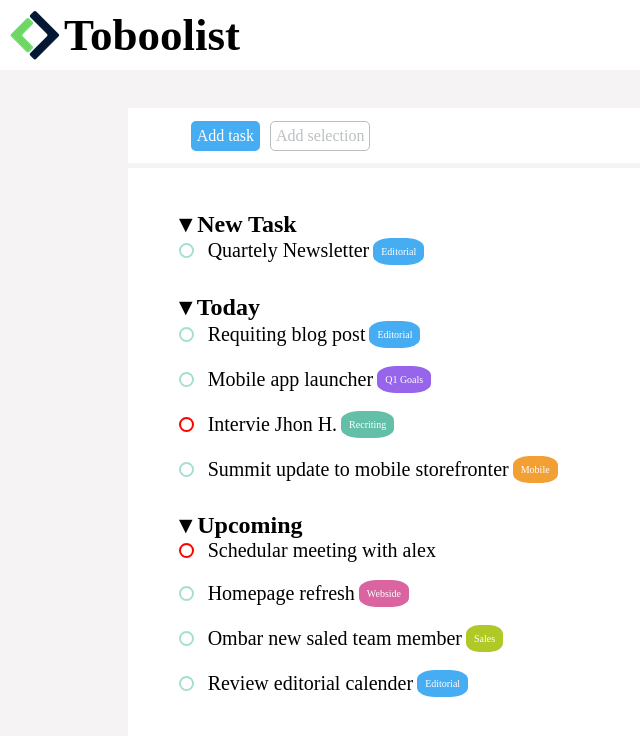
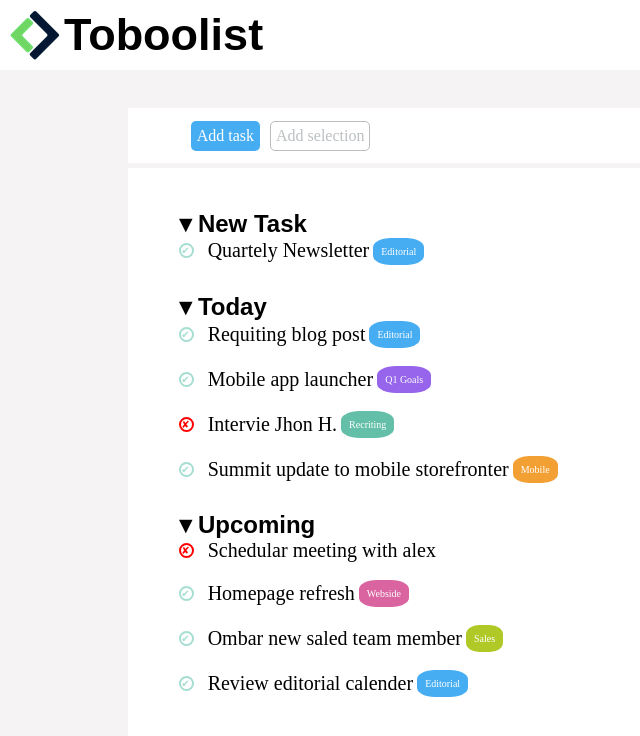
Before and after one commit to AlexLosciale/html-css-toboolist, a plain HTML site: page index.html in a window 1280 px wide. Shown: the whole page, without its empty margins (0-640 px from the left). Drawn offline with Linux system fonts and the light colour scheme.

Commit message:
add:simboli

```diff
--- a/index.html
+++ b/index.html
@@ -23,35 +23,35 @@
 
             <h2>▾ New Task</h2>
 
-            <div class="sfera"></div> <p>Quartely Newsletter</p>
+            <div class="sfera">✔</div> <p>Quartely Newsletter</p>
             <div class="rettangolo">Editorial</div>
 
             <h2>▾ Today</h2>
 
-            <div class="sfera"></div> <p>Requiting blog post</p>
+            <div class="sfera">✔</div> <p>Requiting blog post</p>
             <div class="rettangolo">Editorial</div> <br>
             <br>
-            <div class="sfera"></div> <p>Mobile app launcher</p>
+            <div class="sfera">✔</div> <p>Mobile app launcher</p>
             <div class="rettangolo2">Q1 Goals</div> <br>
             <br>
-            <div class="sfera2"></div> <p>Intervie Jhon H.</p>
+            <div class="sfera2">✘</div> <p>Intervie Jhon H.</p>
             <div class="rettangolo3">Recriting</div> <br>
             <br>
-            <div class="sfera"></div> <p>Summit update to mobile storefronter</p>
+            <div class="sfera">✔</div> <p>Summit update to mobile storefronter</p>
             <div class="rettangolo4">Mobile</div>
 
             <h2>▾ Upcoming</h2>
 
-            <div class="sfera2"></div> <p>Schedular meeting with alex</p>
+            <div class="sfera2">✘</div> <p>Schedular meeting with alex</p>
             <br>
             <br>
-            <div class="sfera"></div> <p>Homepage refresh</p>
+            <div class="sfera">✔</div> <p>Homepage refresh</p>
             <div class="rettangolo5">Webside</div> <br>
             <br>
-            <div class="sfera"></div> <p>Ombar new saled team member</p>
+            <div class="sfera">✔</div> <p>Ombar new saled team member</p>
             <div class="rettangolo6">Sales</div> <br>
             <br>
-            <div class="sfera"></div> <p>Review editorial calender</p>
+            <div class="sfera">✔</div> <p>Review editorial calender</p>
             <div class="rettangolo">Editorial</div>
 
         </div>
--- a/style.css
+++ b/style.css
@@ -4,7 +4,7 @@
 }
 
 body{
-    background-color: rgba(230, 225, 225, 0.384);
+    background-color: rgba(228, 224, 224, 0.366);
     margin: 0;
 }
 
@@ -22,6 +22,7 @@ h1{
     vertical-align: middle;
     font-size: 45px;
     margin: 0;
+    font-family: sans-serif;
 }
 
 .contain1{
@@ -69,6 +70,7 @@ h1{
 
 h2{
     margin-top: 3%;
+    font-family: sans-serif;
 }
 
 .sfera{
@@ -78,7 +80,8 @@ h2{
     vertical-align: middle;
     border-radius: 50%;
     border: 2px solid #a6ded2;
-    text-align: justify;
+    font-size: x-small;
+    color: #a6ded2;
 }
 
 p{
@@ -104,7 +107,8 @@ p{
     vertical-align: middle;
     border-radius: 50%;
     border: 2px solid red;
-    text-align: justify;
+    font-size: x-small;
+    color: red;
 }
 
 .rettangolo2{
```
